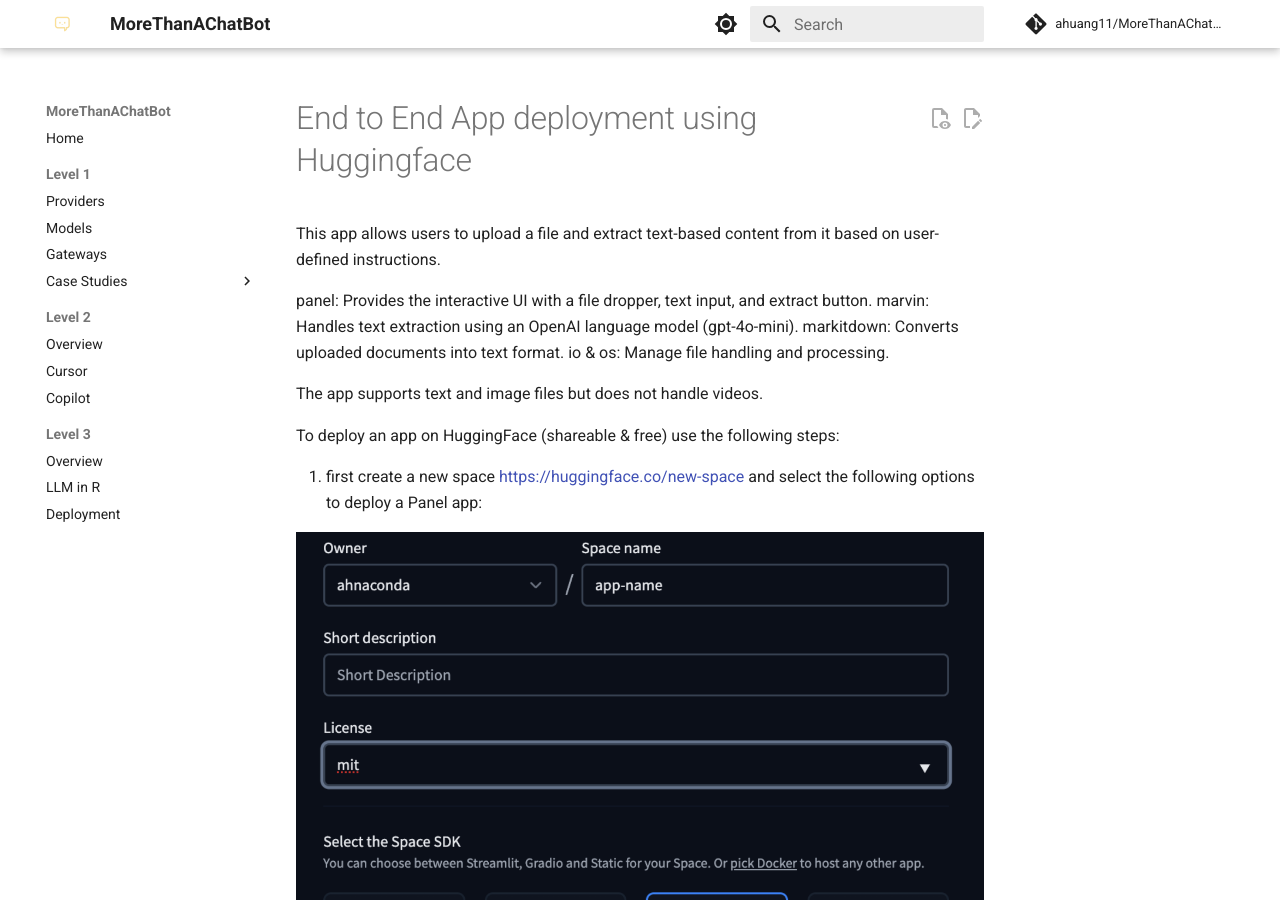
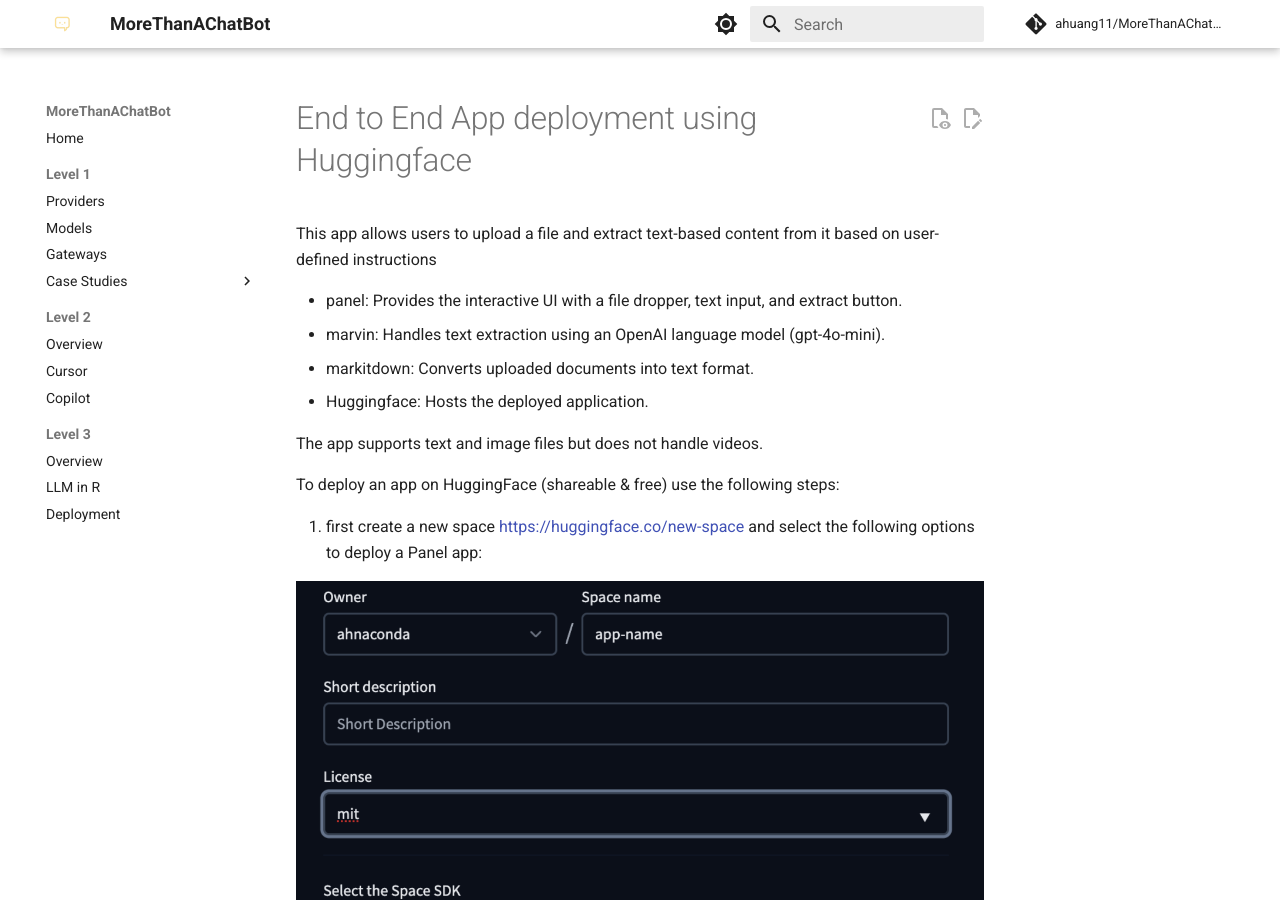
Before and after one commit to ahuang11/MoreThanAChatBot, an MkDocs documentation site: the page built from docs/level3/marvin_ai.md, in a window 1280 px wide and 900 px high. Built offline with MkDocs 1.6.1 and Material for MkDocs 9.7.7, drawn with Linux system fonts in a browser that asks for light colours; comment, search, counter and statistics services are not loaded.

Commit message:
Update marvin_ai.md

```diff
--- a/docs/level3/marvin_ai.md
+++ b/docs/level3/marvin_ai.md
@@ -1,11 +1,11 @@
 # End to End App deployment using Huggingface
 
-This app allows users to upload a file and extract text-based content from it based on user-defined instructions.
+This app allows users to upload a file and extract text-based content from it based on user-defined instructions
 
-panel: Provides the interactive UI with a file dropper, text input, and extract button.
-marvin: Handles text extraction using an OpenAI language model (gpt-4o-mini).
-markitdown: Converts uploaded documents into text format.
-io & os: Manage file handling and processing.
+ - panel: Provides the interactive UI with a file dropper, text input, and extract button.
+ - marvin: Handles text extraction using an OpenAI language model (gpt-4o-mini).
+ - markitdown: Converts uploaded documents into text format.
+ - Huggingface: Hosts the deployed application.
 
 The app supports text and image files but does not handle videos.
 
```
